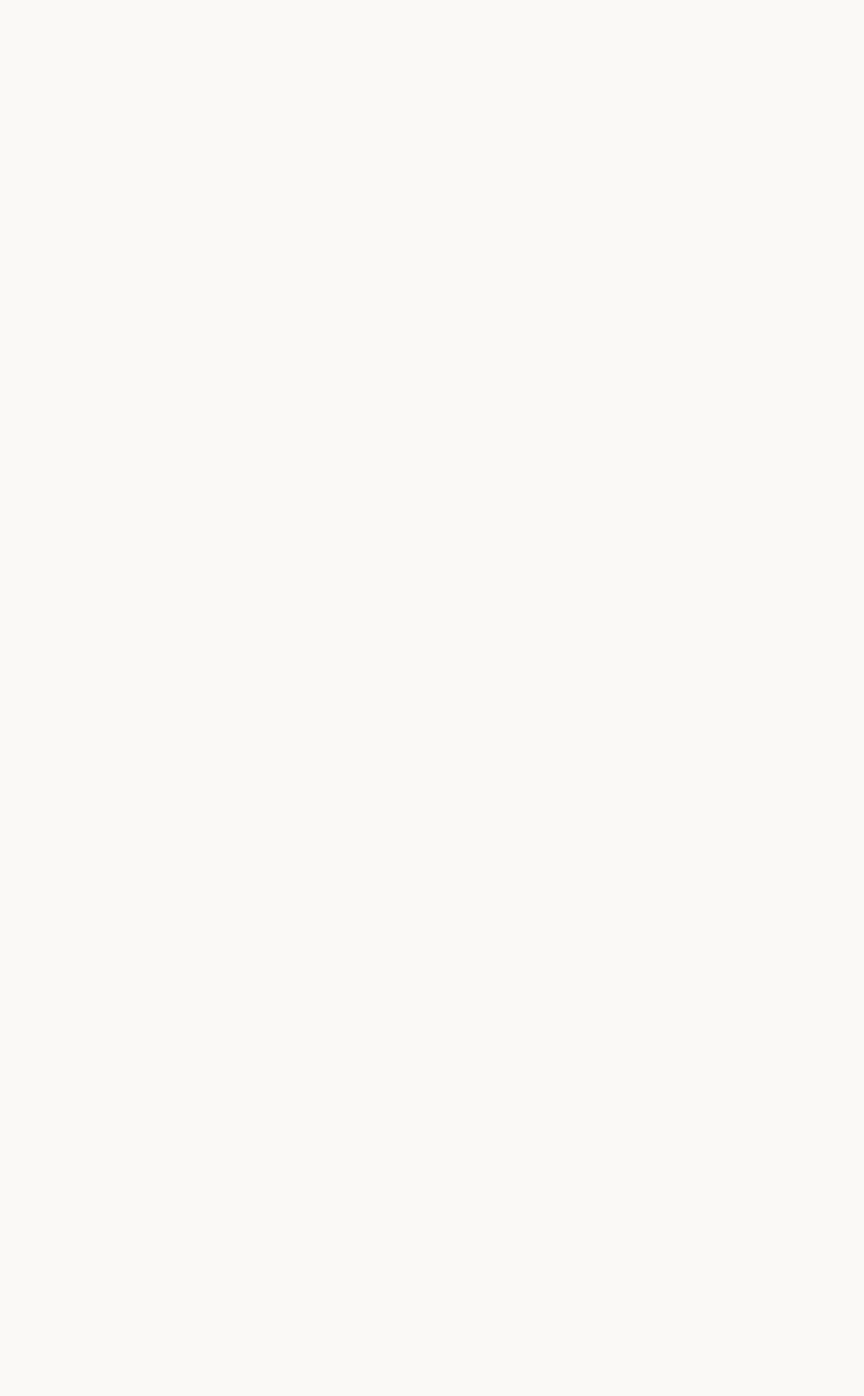
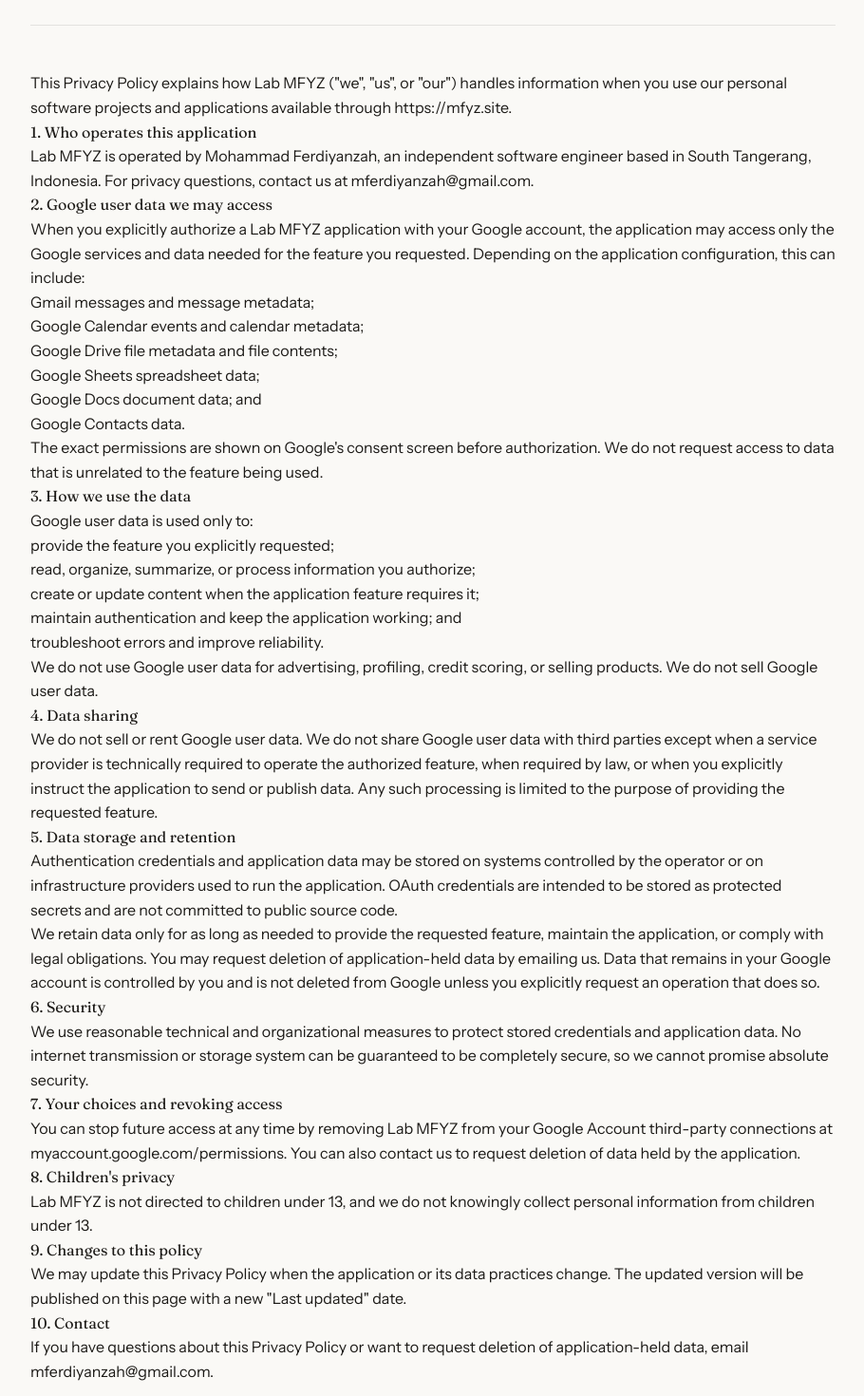
Before and after one commit to mferdiyanzah/mfyz, a React (Vite) app: page /privacy-policy in a window 1280 px wide. Before the commit this address had no page. Shown: the part 340-1810 px from the top of the page at 95% size, without its empty margins (184-1094 px from the left). Before the commit the page ends 800 px from the top, so only its background shows below. Built offline with nearby package versions, Linux system fonts and the light colour scheme.

Commit message:
feat: optimize portfolio SEO and accessibility

```diff
--- a/index.html
+++ b/index.html
@@ -4,7 +4,80 @@
     <meta charset="UTF-8" />
     <link rel="icon" type="image/x-icon" href="/icon.ico" />
     <meta name="viewport" content="width=device-width, initial-scale=1.0" />
-    <title>Mohammad Ferdiyanzah</title>
+    <title>Mohammad Ferdiyanzah — Software Engineer</title>
+    <meta name="description" content="Software engineer from Indonesia specializing in React, React Native, Python, and Java. Building web and mobile applications that people actually use." />
+    <link rel="canonical" href="https://mfyz.site/" />
+
+    <!-- Open Graph -->
+    <meta property="og:type" content="website" />
+    <meta property="og:url" content="https://mfyz.site/" />
+    <meta property="og:title" content="Mohammad Ferdiyanzah — Software Engineer" />
+    <meta property="og:description" content="Software engineer from Indonesia specializing in React, React Native, Python, and Java. Building web and mobile applications that people actually use." />
+    <meta property="og:image" content="https://mfyz.site/main.png" />
+    <meta property="og:site_name" content="MFYZ" />
+    <meta property="og:locale" content="en_US" />
+
+    <!-- Twitter Card -->
+    <meta name="twitter:card" content="summary_large_image" />
+    <meta name="twitter:url" content="https://mfyz.site/" />
+    <meta name="twitter:title" content="Mohammad Ferdiyanzah — Software Engineer" />
+    <meta name="twitter:description" content="Software engineer from Indonesia specializing in React, React Native, Python, and Java. Building web and mobile applications that people actually use." />
+    <meta name="twitter:image" content="https://mfyz.site/main.png" />
+
+    <!-- Additional SEO -->
+    <meta name="robots" content="index, follow" />
+    <meta name="author" content="Mohammad Ferdiyanzah" />
+    <meta name="theme-color" content="#faf9f6" />
+
+    <script type="application/ld+json">
+    [
+      {
+        "@context": "https://schema.org",
+        "@type": "Person",
+        "name": "Mohammad Ferdiyanzah",
+        "url": "https://mfyz.site",
+        "image": "https://mfyz.site/main.png",
+        "jobTitle": "Software Engineer",
+        "worksFor": {
+          "@type": "Organization",
+          "name": "Dexa Group"
+        },
+        "address": {
+          "@type": "PostalAddress",
+          "addressLocality": "South Tangerang",
+          "addressRegion": "Banten",
+          "addressCountry": "ID"
+        },
+        "email": "mferdiyanzah@gmail.com",
+        "sameAs": [
+          "https://github.com/mferdiyanzah",
+          "https://www.linkedin.com/in/mferdiyanzah/"
+        ],
+        "knowsAbout": [
+          "React",
+          "React Native",
+          "TypeScript",
+          "Python",
+          "Java",
+          "Golang",
+          "Node.js",
+          "Micro Frontend"
+        ]
+      },
+      {
+        "@context": "https://schema.org",
+        "@type": "WebSite",
+        "name": "MFYZ",
+        "url": "https://mfyz.site",
+        "author": {
+          "@type": "Person",
+          "name": "Mohammad Ferdiyanzah"
+        },
+        "description": "Software engineer from Indonesia specializing in React, React Native, Python, and Java."
+      }
+    ]
+    </script>
+
     <link rel="preconnect" href="https://fonts.googleapis.com" />
     <link rel="preconnect" href="https://fonts.gstatic.com" crossorigin />
     <link
--- a/src/App.tsx
+++ b/src/App.tsx
@@ -1,11 +1,15 @@
 import { Route, Routes } from 'react-router'
 import Home from './pages/Home'
+import PrivacyPolicy from './pages/PrivacyPolicy'
 
 function App() {
   return (
-    <Routes>
-      <Route path="/" element={<Home />} />
-    </Routes>
+    <>
+      <Routes>
+        <Route path="/" element={<Home />} />
+        <Route path="/privacy-policy" element={<PrivacyPolicy />} />
+      </Routes>
+    </>
   )
 }
 
--- a/src/components/NavLinks/index.tsx
+++ b/src/components/NavLinks/index.tsx
@@ -6,30 +6,34 @@
   scrollToSection: (id: string) => void;
 }) => (
   <>
-    <div
+    <button
+      type="button"
       className={`${style.nav_link} cursor-pointer hover:text-rust text-ink-soft text-sm font-medium`}
       onClick={() => scrollToSection("experiences")}
     >
       Experience
-    </div>
-    <div
+    </button>
+    <button
+      type="button"
       className={`${style.nav_link} cursor-pointer hover:text-rust text-ink-soft text-sm font-medium`}
       onClick={() => scrollToSection("projects")}
     >
       Work
-    </div>
-    <div
+    </button>
+    <button
+      type="button"
       className={`${style.nav_link} cursor-pointer hover:text-rust text-ink-soft text-sm font-medium`}
       onClick={() => scrollToSection("about")}
     >
       About
-    </div>
-    <div
+    </button>
+    <button
+      type="button"
       className={`${style.nav_link} cursor-pointer hover:text-rust text-ink-soft text-sm font-medium`}
       onClick={() => scrollToSection("contact")}
     >
       Contact
-    </div>
+    </button>
   </>
 );
 
--- /dev/null
+++ b/src/pages/PrivacyPolicy.tsx
@@ -0,0 +1,142 @@
+import { FC } from "react";
+
+const PrivacyPolicy: FC = () => {
+  return (
+    <main className="min-h-screen bg-paper text-ink">
+      <div className="container mx-auto max-w-4xl px-6 py-16 md:py-24">
+        <a
+          href="/"
+          className="text-sm font-medium uppercase tracking-[0.06em] text-rust hover:underline"
+        >
+          ← Back to MFYZ
+        </a>
+
+        <header className="mt-12 border-b border-ink/10 pb-10">
+          <div className="overline">Lab MFYZ</div>
+          <h1 className="font-display text-5xl font-normal tracking-[-0.03em] md:text-7xl">
+            Privacy Policy
+          </h1>
+          <p className="mt-6 text-ink-soft">Last updated: September 1, 2026</p>
+        </header>
+
+        <article className="prose prose-lg mt-12 max-w-none prose-headings:font-display prose-headings:font-medium prose-headings:tracking-tight prose-p:text-ink-soft prose-li:text-ink-soft prose-a:text-rust prose-a:no-underline hover:prose-a:underline">
+          <p>
+            This Privacy Policy explains how Lab MFYZ (&quot;we&quot;, &quot;us&quot;,
+            or &quot;our&quot;) handles information when you use our personal software
+            projects and applications available through https://mfyz.site.
+          </p>
+
+          <h2>1. Who operates this application</h2>
+          <p>
+            Lab MFYZ is operated by Mohammad Ferdiyanzah, an independent software
+            engineer based in South Tangerang, Indonesia. For privacy questions,
+            contact us at{" "}
+            <a href="mailto:mferdiyanzah@gmail.com">mferdiyanzah@gmail.com</a>.
+          </p>
+
+          <h2>2. Google user data we may access</h2>
+          <p>
+            When you explicitly authorize a Lab MFYZ application with your Google
+            account, the application may access only the Google services and data
+            needed for the feature you requested. Depending on the application
+            configuration, this can include:
+          </p>
+          <ul>
+            <li>Gmail messages and message metadata;</li>
+            <li>Google Calendar events and calendar metadata;</li>
+            <li>Google Drive file metadata and file contents;</li>
+            <li>Google Sheets spreadsheet data;</li>
+            <li>Google Docs document data; and</li>
+            <li>Google Contacts data.</li>
+          </ul>
+          <p>
+            The exact permissions are shown on Google&apos;s consent screen before
+            authorization. We do not request access to data that is unrelated to
+            the feature being used.
+          </p>
+
+          <h2>3. How we use the data</h2>
+          <p>Google user data is used only to:</p>
+          <ul>
+            <li>provide the feature you explicitly requested;</li>
+            <li>read, organize, summarize, or process information you authorize;</li>
+            <li>create or update content when the application feature requires it;</li>
+            <li>maintain authentication and keep the application working; and</li>
+            <li>troubleshoot errors and improve reliability.</li>
+          </ul>
+          <p>
+            We do not use Google user data for advertising, profiling, credit
+            scoring, or selling products. We do not sell Google user data.
+          </p>
+
+          <h2>4. Data sharing</h2>
+          <p>
+            We do not sell or rent Google user data. We do not share Google user
+            data with third parties except when a service provider is technically
+            required to operate the authorized feature, when required by law, or
+            when you explicitly instruct the application to send or publish data.
+            Any such processing is limited to the purpose of providing the
+            requested feature.
+          </p>
+
+          <h2>5. Data storage and retention</h2>
+          <p>
+            Authentication credentials and application data may be stored on
+            systems controlled by the operator or on infrastructure providers used
+            to run the application. OAuth credentials are intended to be stored
+            as protected secrets and are not committed to public source code.
+          </p>
+          <p>
+            We retain data only for as long as needed to provide the requested
+            feature, maintain the application, or comply with legal obligations.
+            You may request deletion of application-held data by emailing us. Data
+            that remains in your Google account is controlled by you and is not
+            deleted from Google unless you explicitly request an operation that
+            does so.
+          </p>
+
+          <h2>6. Security</h2>
+          <p>
+            We use reasonable technical and organizational measures to protect
+            stored credentials and application data. No internet transmission or
+            storage system can be guaranteed to be completely secure, so we cannot
+            promise absolute security.
+          </p>
+
+          <h2>7. Your choices and revoking access</h2>
+          <p>
+            You can stop future access at any time by removing Lab MFYZ from your
+            Google Account third-party connections at{" "}
+            <a href="https://myaccount.google.com/permissions">
+              myaccount.google.com/permissions
+            </a>
+            . You can also contact us to request deletion of data held by the
+            application.
+          </p>
+
+          <h2>8. Children&apos;s privacy</h2>
+          <p>
+            Lab MFYZ is not directed to children under 13, and we do not knowingly
+            collect personal information from children under 13.
+          </p>
+
+          <h2>9. Changes to this policy</h2>
+          <p>
+            We may update this Privacy Policy when the application or its data
+            practices change. The updated version will be published on this page
+            with a new &quot;Last updated&quot; date.
+          </p>
+
+          <h2>10. Contact</h2>
+          <p>
+            If you have questions about this Privacy Policy or want to request
+            deletion of application-held data, email{" "}
+            <a href="mailto:mferdiyanzah@gmail.com">mferdiyanzah@gmail.com</a>.
+          </p>
+        </article>
+      </div>
+    </main>
+  );
+};
+
+export default PrivacyPolicy;
```
Also changed, not shown: public/robots.txt (added), 1 other file (tests, documents, lock files or other folders).
